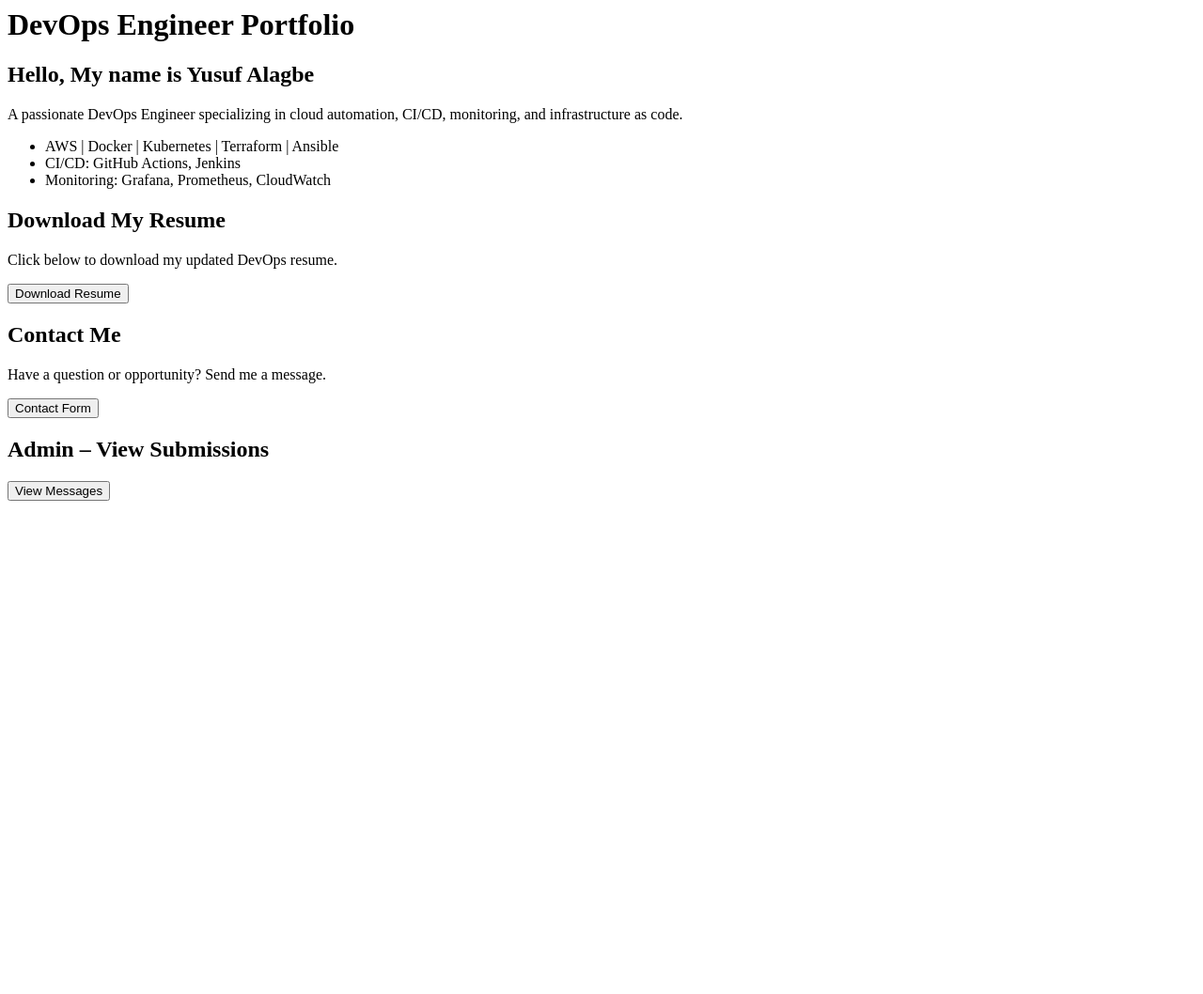
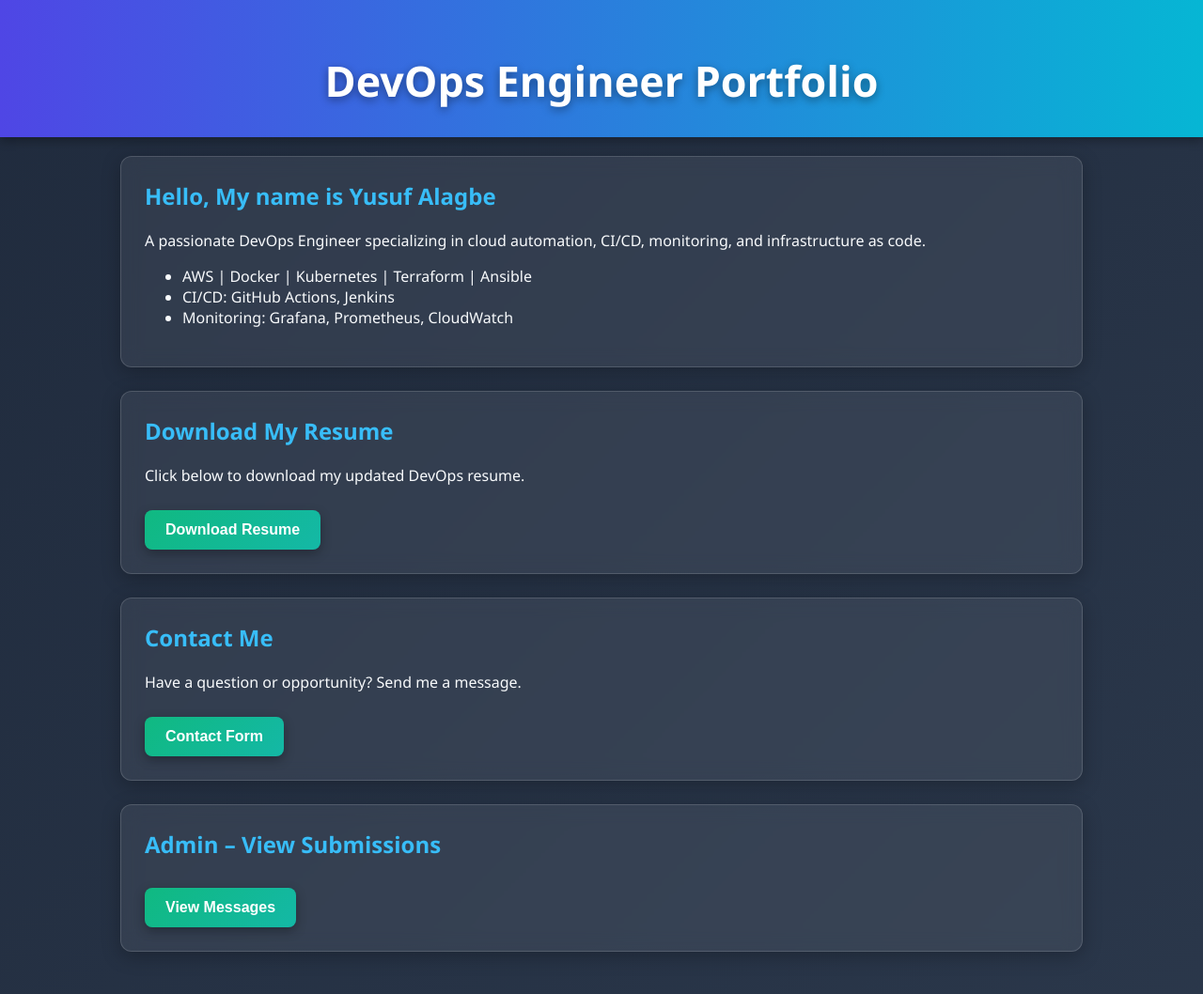
Before and after one commit to YusufAlagbe/Devops, a Flask app: page / in a window 1280 px wide. Shown: the whole page at 94% size. Before the commit the page ends 533 px from the top, so only its background shows below. Run offline with Flask 3, Linux system fonts and the light colour scheme.

Commit message:
Update portfolio content and deployment configuration

```diff
--- a/static/style.css
+++ b/static/style.css
@@ -1,57 +1,129 @@
+/* Global */
 body {
-    font-family: Arial, sans-serif;
-    background-color: #0d1117;
-    color: #c9d1d9;
+    font-family: 'Segoe UI', Arial, sans-serif;
+    background: linear-gradient(135deg, #0f172a, #1e293b, #334155);
+    background-size: 400% 400%;
+    animation: gradientBG 12s ease infinite;
+    color: #f8fafc;
     margin: 0;
     padding: 0;
 }
 
-header {
-    background-color: #161b22;
-    padding: 20px;
-    text-align: center;
-    border-bottom: 2px solid #30363d;
+/* Gradient animation */
+@keyframes gradientBG {
+    0% { background-position: 0% 50%; }
+    50% { background-position: 100% 50%; }
+    100% { background-position: 0% 50%; }
 }
 
-h1, h2 {
-    color: #58a6ff;
+/* Header */
+header {
+    background: linear-gradient(to right, #4f46e5, #06b6d4);
+    padding: 25px;
+    text-align: center;
+    color: white;
+    box-shadow: 0 4px 10px rgba(0,0,0,0.3);
 }
 
+/* Headings */
+h1 {
+    font-size: 2.8rem;
+    margin-bottom: 5px;
+    text-shadow: 0 3px 10px rgba(0,0,0,0.4);
+}
+
+h2 {
+    color: #38bdf8;
+    margin-top: 0;
+}
+
+/* Container */
 .container {
     width: 80%;
     margin: auto;
     padding: 20px;
 }
 
+/* Card Style */
 .card {
-    background-color: #161b22;
-    padding: 20px;
-    border-radius: 8px;
-    border: 1px solid #30363d;
-    margin-bottom: 20px;
+    background: rgba(255,255,255,0.07);
+    backdrop-filter: blur(10px);
+    padding: 25px;
+    margin-bottom: 25px;
+    border-radius: 12px;
+    border: 1px solid rgba(255,255,255,0.15);
+    box-shadow: 0 5px 20px rgba(0,0,0,0.25);
+    transition: transform 0.2s ease, box-shadow 0.2s ease;
 }
 
-a {
-    color: #58a6ff;
-    text-decoration: none;
+.card:hover {
+    transform: translateY(-5px);
+    box-shadow: 0 12px 30px rgba(0,0,0,0.35);
 }
 
+/* Links */
+a {
+    text-decoration: none;
+    color: #0ea5e9;
+}
+
+a:hover {
+    color: #22d3ee;
+}
+
+/* Buttons */
 button {
-    background-color: #238636;
+    background: linear-gradient(135deg, #10b981, #14b8a6);
     color: white;
-    padding: 10px 20px;
+    padding: 12px 22px;
     border: none;
+    border-radius: 8px;
     cursor: pointer;
-    border-radius: 6px;
+    font-size: 1rem;
+    margin-top: 10px;
+    font-weight: bold;
+    box-shadow: 0 4px 12px rgba(0,0,0,0.3);
+    transition: background 0.3s ease, transform 0.2s ease;
 }
-button:hover { background-color: #2ea043; }
 
+button:hover {
+    background: linear-gradient(135deg, #059669, #0d9488);
+    transform: scale(1.05);
+}
+
+/* Form elements */
 input, textarea {
     width: 100%;
-    padding: 10px;
+    padding: 12px;
     margin-top: 8px;
-    border-radius: 6px;
-    border: 1px solid #30363d;
-    background-color: #0d1117;
-    color: white;
+    margin-bottom: 15px;
+    border-radius: 8px;
+    border: 1px solid rgba(255,255,255,0.25);
+    background: rgba(255,255,255,0.05);
+    color: #f1f5f9;
+    font-size: 1rem;
 }
+
+/* Table */
+table {
+    width: 100%;
+    border-collapse: collapse;
+    background: rgba(255,255,255,0.05);
+    border-radius: 8px;
+    overflow: hidden;
+}
+
+table th {
+    background: #1e40af;
+    color: #f1f5f9;
+    padding: 12px;
+}
+
+table td {
+    padding: 12px;
+    border-bottom: 1px solid rgba(255,255,255,0.1);
+}
+
+table tr:nth-child(even) {
+    background: rgba(255,255,255,0.07);
+}
--- a/templates/index.html
+++ b/templates/index.html
@@ -1,6 +1,15 @@
+<!DOCTYPE html>
+<html>
+<head>
+    <link rel="stylesheet" href="/static/style.css">
+    <title>DevOps Engineer Portfolio</title>
+</head>
+<body>
+
 <header>
     <h1>DevOps Engineer Portfolio</h1>
 </header>
+
 
 <div class="container">
 
```
Also changed, not shown: templates/thankyou.html (added, +11 -0 lines), 1 other file.
